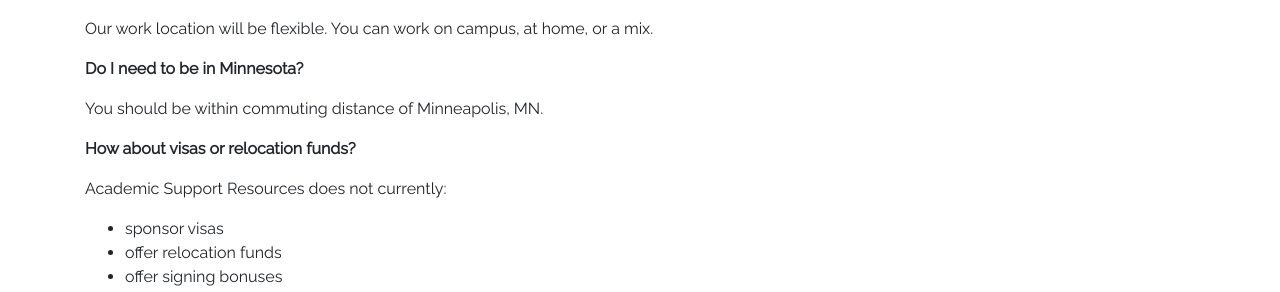
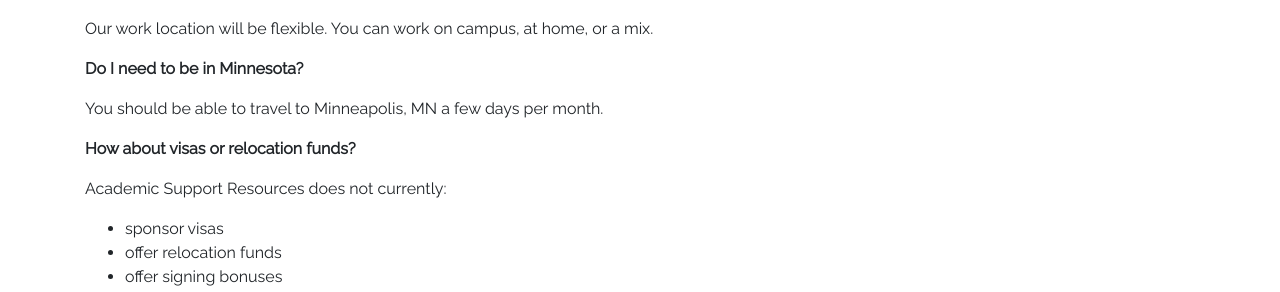
Before and after one commit to umn-asr/umn-asr.github.io, a Jekyll site: the page built from jobs.markdown, in a window 1280 px wide and 900 px high, scrolled down 1667 px. Shown: the part 470-762 px from the top of the window. Built offline with Jekyll 4.4.1, drawn with Linux system fonts in a browser that asks for light colours; nearby versions of some CDN libraries.

Commit message:
Update jobs.markdown
Co-authored-by: davinlagerroos <dlagerro@umn.edu>

```diff
--- a/jobs.markdown
+++ b/jobs.markdown
@@ -75,7 +75,7 @@ Our work location will be flexible. You can work on campus, at home, or a mix.
 
 **Do I need to be in Minnesota?**
 
-You should be within commuting distance of Minneapolis, MN.
+You should be able to travel to Minneapolis, MN a few days per month.
 
 **How about visas or relocation funds?**
 
```
